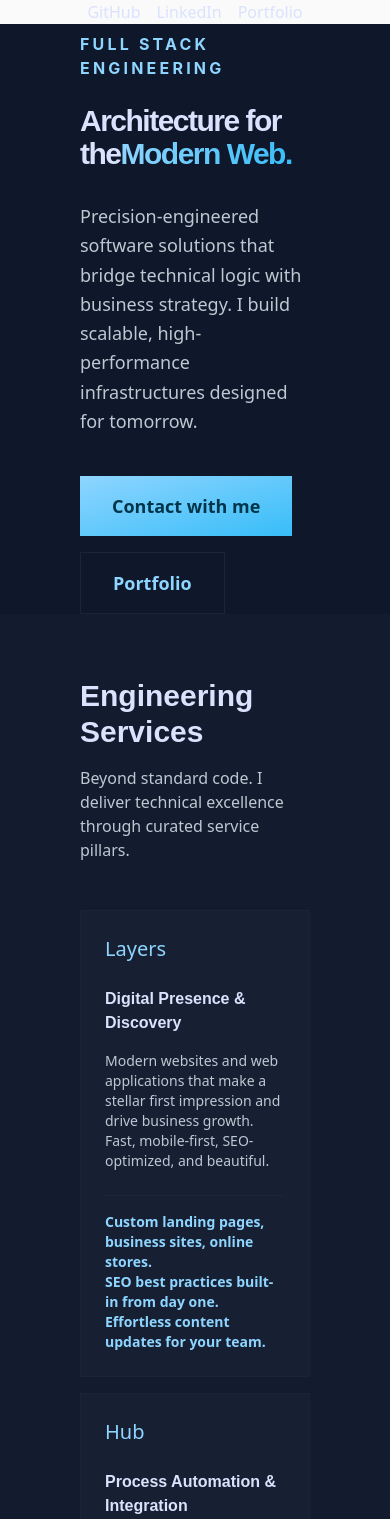
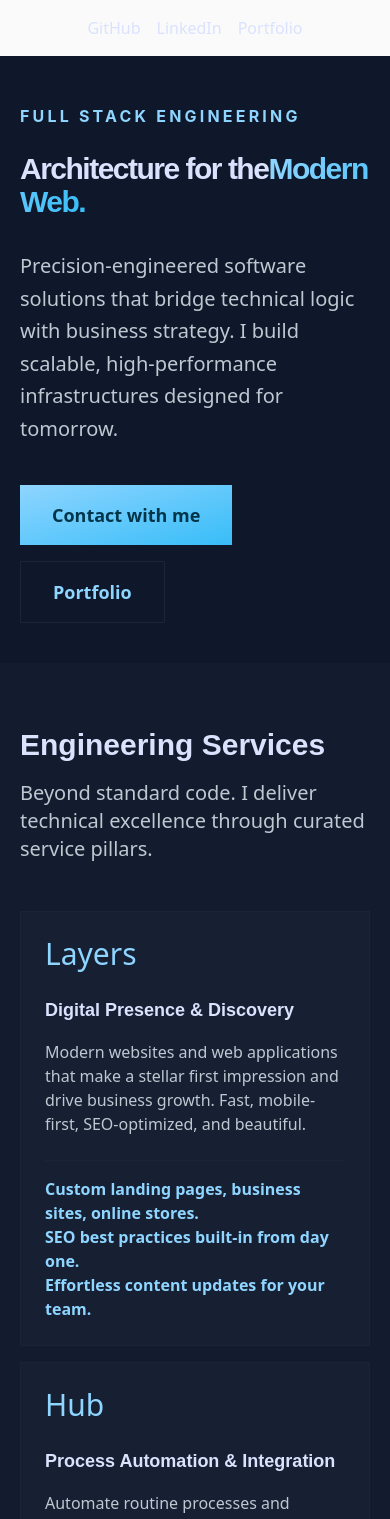
Before and after one commit to kedycatsudo/Bozkurt-Inovations, a Next.js app: page / in a window 390 px wide. Shown: the top 1519 px of the page. Built offline with nearby package versions, Linux system fonts and the light colour scheme.

Commit message:
MOBILE UI FIXED

```diff
--- a/app/components/containers/ServiceContainer.tsx
+++ b/app/components/containers/ServiceContainer.tsx
@@ -6,16 +6,16 @@ type ServiceContainerProps = {
 export default function ServiceContainer({ service }: ServiceContainerProps) {
   return (
     <div className="bg-surface-container p-6 sm:p-8 lg:p-10 flex flex-col group transition-all hover:bg-surface-container-high border border-outline-variant/10">
-      <span className="text-xl sm:text-4xl material-symbols-outlined text-primary mb-6">
+      <span className="text-3xl sm:text-4xl material-symbols-outlined text-primary mb-6">
         {service.icon}
       </span>
-      <h3 className="text-l sm:text-xl font-headline font-bold mb-4 text-on-surface">
+      <h3 className="text-lg sm:text-xl font-headline font-bold mb-4 text-on-surface">
         {service.title}
       </h3>
-      <p className="text-on-surface-variant text-sm mb-6">{service.description}</p>
-      <div className="flex flex-col mt-auto pt-4 border-t border-outline-variant/15 text-primary text-xs font-bold">
+      <p className="text-on-surface-variant text-l mb-6">{service.description}</p>
+      <div className="flex flex-col mt-auto pt-4 border-t border-outline-variant/15 text-primary font-bold">
         {service.bullets.map((bullet) => (
-          <span key={bullet} className="material-symbols-outlined text-sm">
+          <span key={bullet} className="material-symbols-outlined text-l">
             {bullet}
           </span>
         ))}
--- a/app/page.tsx
+++ b/app/page.tsx
@@ -5,8 +5,8 @@ import LifeCycle from "./sections/LifeCycleSection";
 import Cta from "./sections/Cta";
 export default function Home() {
   return (
-    <div className="flex flex-col flex-1 items-center justify-center bg-zinc-50 font-sans dark:bg-[#0F172A]">
-      <header>
+    <div className="flex min-h-screen w-full flex-col items-center justify-center bg-zinc-50 font-sans dark:bg-[#0F172A]">
+      <header className="w-full py-4 text-center">
         <div className="flex items-center justify-center gap-4 sm:gap-6">
           <a
             href="https://github.com/kedycatsudo"
@@ -34,7 +34,7 @@ export default function Home() {
           </a>
         </div>
       </header>
-      <main className=" pt-2 background bg-[#0F172A] ">
+      <main className="w-full pt-2 bg-[#0F172A] [&>section]:mx-auto">
         <ArchitectureSection></ArchitectureSection>
         <Services></Services>
         <LifeCycle></LifeCycle>
--- a/app/sections/Architecture.tsx
+++ b/app/sections/Architecture.tsx
@@ -11,7 +11,7 @@ export default function ArchitectureSection() {
     setFormModal(false);
   };
   return (
-    <section className="px-20 sm:px-8 max-w-7xl overflow-hidden">
+    <section className="py-10 px-5 sm:px-8">
       <div className="grid lg:grid-cols-2 gap-12 items-center">
         <div className="z-10">
           <span className="label-md uppercase tracking-[0.2em] text-primary font-bold mb-6 block font-label">
@@ -23,7 +23,7 @@ export default function ArchitectureSection() {
               Modern Web.
             </span>
           </h1>
-          <p className="text-lg text-on-surface-variant max-w-xl mb-10 leading-relaxed">
+          <p className="text-xl text-on-surface-variant max-w-xl mb-10 leading-relaxed">
             Precision-engineered software solutions that bridge technical logic with business
             strategy. I build scalable, high-performance infrastructures designed for tomorrow.
           </p>
--- a/app/sections/Cta.tsx
+++ b/app/sections/Cta.tsx
@@ -13,28 +13,28 @@ export default function Cta() {
     setFormModal(false);
   };
   return (
-    <section className=" py-24 ">
-      <div className="max-w-7xl mx-auto bg-gradient-to-br from-surface-container-high to-surface-container-lowest p-16 relative overflow-hidden text-center">
+    <section className="py-24 px-5 lg:px-20">
+      <div className="mx-auto bg-gradient-to-br from-surface-container-high to-surface-container-lowest p-5 relative text-center">
         <div className="absolute inset-0 opacity-10 pointer-events-none">
           <Image
-            className="object-cover"
+            className="object-cover object-[center_30%] sm:object-center"
             src="https://lh3.googleusercontent.com/aida-public/AB6AXuByhML2VitlojNbYNqSKdcl0M60YzxT6zAYspnBMifADBVOFvZOsNM-9ez5LW5ZBT6dcVisi9xVjVU8PhRpgNcrpH3GEW_JB4WqeYzfnV8VB3g4IjGptKvLFFw9bx7kzYqPqe-xscGBfOK1xZ96FSMirF865i-t1PdoCkqvBWbW3iK5NuFMZaRYEE9zRqDyuMsPCHptEYDb5w9vKbkmqLKvvr34rX_Fh5jB39G6MzoKUzYk3P93TrkRUMCSQC4hKoheNUCQfk9W-cMZ"
             alt="Digital grid lines and cyber security circuit board patterns"
             fill
-            sizes="(max-width: 1280px) 100vw, 1280px"
+            sizes="(max-width: 640px) calc(100vw - 4rem), (max-width: 1024px) calc(100vw - 6rem), 1280px"
           />
         </div>
         <div className="relative z-10">
-          <h2 className="text-3xl sm:text-4xl lg:text-[3.5rem] font-headline font-bold tracking-tight mb-6">
+          <h2 className="text-2xl sm:text-4xl lg:text-[3.5rem] font-headline font-bold tracking-tight mb-6">
             Let&apos;s build your next big idea.
           </h2>
-          <p className="text-xl text-on-surface-variant mb-12 max-w-2xl mx-auto">
+          <p className="text-lg text-on-surface-variant mb-12 max-w-2xl mx-auto">
             Available for selective partnerships and large-scale technical consulting.
           </p>
           <div className="flex flex-col sm:flex-row justify-center gap-6">
             <button
               onClick={FormModalClick}
-              className="bg-primary text-on-primary px-12 py-5 font-bold text-lg hover:shadow-[0_0_30px_rgba(56,189,248,0.5)] transition-all"
+              className="bg-primary text-on-primary p-3 sm:px-10 font-bold text-lg hover:shadow-[0_0_30px_rgba(56,189,248,0.5)] transition-all"
             >
               Schedule Consultation
             </button>
--- a/app/sections/LifeCycleSection.tsx
+++ b/app/sections/LifeCycleSection.tsx
@@ -1,8 +1,8 @@
 import { Cycles } from "../utils/data/devCycle";
 export default function CircularLifecycle() {
   return (
-    <section className="px-20 sm:px-8 max-w-7xl overflow-hidden bg-background">
-      <div className="max-w-7xl mx-auto">
+    <section className="px-5 sm:px-8 max-w-7xl bg-background">
+      <div className=" mx-auto">
         <div className="text-center mb-16 lg:mb-0">
           <h2 className="text-3xl sm:text-4xl lg:text-[3.5rem] font-headline font-bold mb-4 pt-5 pb-10">
             Development Lifecycle
@@ -17,8 +17,10 @@ export default function CircularLifecycle() {
               <div className="w-24 h-24 mx-auto rounded-xl bg-surface-container-high border border-primary/30 flex items-center justify-center mb-6 shadow-[0_0_20px_rgba(142,213,255,0.05)] group-hover:border-primary group-hover:shadow-[0_0_30px_rgba(142,213,255,0.2)] transition-all">
                 <span className="text-3xl font-headline font-bold text-primary">{step.id}</span>
               </div>
-              <h4 className="text-xl font-headline font-bold mb-3 text-on-surface">{step.title}</h4>
-              <p className="text-xs sm:text-lg text-on-surface-variant leading-relaxed max-w-[240px] mx-auto">
+              <h4 className="text-3xl font-headline font-bold mb-3 text-on-surface">
+                {step.title}
+              </h4>
+              <p className="text-xxl sm:text-lg text-on-surface-variant leading-relaxed max-w-[240px] mx-auto">
                 {step.description}
               </p>
               {/* Show arrow unless last node */}
@@ -45,8 +47,10 @@ export default function CircularLifecycle() {
               <div className="w-20 h-20 rounded-xl bg-surface-container-high border border-primary/30 flex items-center justify-center mb-6">
                 <span className="text-2xl font-headline font-bold text-primary">{step.id}</span>
               </div>
-              <h4 className="text-xl font-headline font-bold mb-4 text-on-surface">{step.title}</h4>
-              <p className="text-sm text-on-surface-variant leading-relaxed">{step.description}</p>
+              <h4 className="text-2xl font-headline font-bold mb-4 text-on-surface">
+                {step.title}
+              </h4>
+              <p className="text-lg text-on-surface-variant leading-relaxed">{step.description}</p>
             </div>
           ))}
         </div>
--- a/app/sections/services.tsx
+++ b/app/sections/services.tsx
@@ -3,13 +3,13 @@ import ServiceContainer from "../components/containers/ServiceContainer";
 import { services } from "../utils/data/servicesData";
 export default function Services() {
   return (
-    <section className="bg-surface-container-low py-16 sm:py-24 px-20 sm:px-8 max-w-7xl overflow-hidden">
-      <div className="max-w-7xl mx-auto">
+    <section className="bg-surface-container-low py-16 sm:py-24 px-5 sm:px-8 max-w-7xl">
+      <div className="mx-auto">
         <div className="mb-12 sm:mb-16 lg:mb-20">
           <h2 className="text-3xl sm:text-4xl lg:text-[3.5rem] font-headline font-bold mb-4">
             Engineering Services
           </h2>
-          <p className="text-on-surface-variant max-w-lg">
+          <p className="text-xl text-on-surface-variant max-w-lg">
             Beyond standard code. I deliver technical excellence through curated service pillars.
           </p>
         </div>
```
Also changed, not shown: app/components/modals/ContactForm.tsx (+12 -12 lines).
